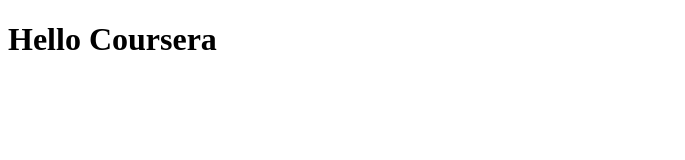
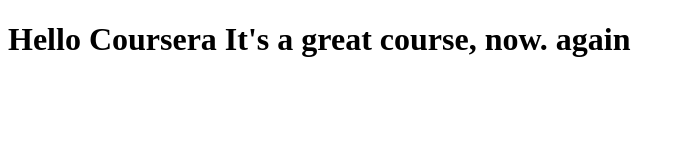
Before and after one commit to HOEkag3/coursera-test, a plain HTML site: page site/index.html in a window 1280 px wide. Shown: the whole page, without its empty margins (0-685 px from the left). Drawn offline with Linux system fonts and the light colour scheme.

Commit message:
hopefully it works this time

```diff
--- a/site/index.html
+++ b/site/index.html
@@ -8,7 +8,7 @@
 </head>
 <body>
     <h1>
-        Hello Coursera
+        Hello Coursera It's a great course, now. again
     </h1>
 </body>
 </html>
```
